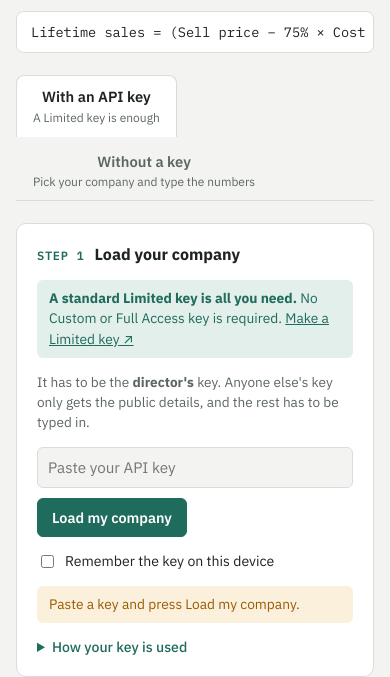
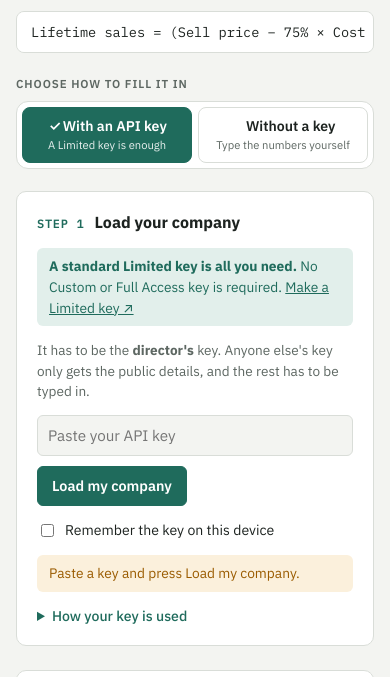
Before and after one commit to MarcelUraganu/Torn-Company-Lifetime-Sales, a plain HTML site: page index.html in a window 390 px wide. Shown: the part 138-815 px from the top of the page. Drawn offline with Linux system fonts and the light colour scheme.

Commit message:
Make the two modes a clear side-by-side switch on mobile
The tabs wrapped onto two lines on phones and looked like headings. They are now two equal buttons under a "Choose how to fill it in" label, with the selected one filled and ticked.

Co-Authored-By: Claude Opus 5.5 <noreply@anthropic.com>
Claude-Session: https://claude.ai/code/session_019Ek58S9jC6YHT5htaqQxuH

```diff
--- a/index.html
+++ b/index.html
@@ -54,13 +54,21 @@ header p { margin: 0; color: var(--muted); max-width: 68ch; }
   font-family: var(--font-num); font-size: 0.85rem; background: var(--panel); border: 1px solid var(--line);
   border-radius: 8px; padding: 10px 14px; overflow-x: auto; white-space: nowrap; margin-top: 14px;
 }
-.tabs { display: flex; gap: 4px; border-bottom: 1px solid var(--line); flex-wrap: wrap; }
+.modepick { display: grid; gap: 8px; }
+.tabs {
+  display: grid; grid-template-columns: 1fr 1fr; gap: 6px; padding: 5px; max-width: 640px;
+  background: var(--panel); border: 1px solid var(--line); border-radius: 12px;
+}
 .tab {
-  font: inherit; font-weight: 600; font-size: 0.92rem; padding: 10px 16px; cursor: pointer; background: transparent;
-  color: var(--muted); border: 1px solid transparent; border-bottom: none; border-radius: 8px 8px 0 0; margin-bottom: -1px;
+  font: inherit; font-weight: 600; font-size: 0.95rem; line-height: 1.25; padding: 12px 10px; cursor: pointer;
+  background: transparent; color: var(--ink); border: 1px solid var(--line); border-radius: 8px; text-align: center; min-width: 0;
 }
-.tab[aria-selected="true"] { background: var(--panel); color: var(--ink); border-color: var(--line); }
-.tab small { display: block; font-weight: 400; font-size: 0.75rem; color: var(--muted); }
+.tab:hover { background: var(--accent-soft); }
+.tab[aria-selected="true"] { background: var(--accent); border-color: var(--accent); color: var(--panel); }
+.tab small { display: block; font-weight: 400; font-size: 0.75rem; color: var(--muted); margin-top: 3px; }
+.tab[aria-selected="true"] small { color: var(--panel); opacity: 0.9; }
+.tab .tick { display: inline-block; width: 1.1em; }
+@media (max-width: 480px) { .tab { font-size: 0.88rem; padding: 10px 6px; } .tab small { font-size: 0.7rem; } }
 .grid { display: grid; grid-template-columns: minmax(0, 1fr) 360px; gap: 24px; align-items: start; }
 @media (max-width: 900px) { .grid { grid-template-columns: minmax(0, 1fr); } }
 .col { display: grid; gap: 18px; min-width: 0; }
@@ -132,9 +140,12 @@ a.go { font-weight: 500; white-space: nowrap; }
     <div class="formula">Lifetime sales = (Sell price − 75% × Cost&nbsp;+&nbsp;upgrades − 75% × Stock − Vault) ÷ 5%</div>
   </header>
 
-  <div class="tabs" role="tablist" aria-label="How to fill in the numbers">
-    <button type="button" class="tab" role="tab" id="tab-api" aria-controls="panel-api" aria-selected="true">With an API key<small>A Limited key is enough</small></button>
-    <button type="button" class="tab" role="tab" id="tab-manual" aria-controls="panel-manual" aria-selected="false">Without a key<small>Pick your company and type the numbers</small></button>
+  <div class="modepick">
+    <div class="eyebrow" id="modeLabel">Choose how to fill it in</div>
+    <div class="tabs" role="tablist" aria-labelledby="modeLabel">
+      <button type="button" class="tab" role="tab" id="tab-api" aria-controls="panel-api" aria-selected="true"><span class="tick" aria-hidden="true"></span>With an API key<small>A Limited key is enough</small></button>
+      <button type="button" class="tab" role="tab" id="tab-manual" aria-controls="panel-manual" aria-selected="false"><span class="tick" aria-hidden="true"></span>Without a key<small>Type the numbers yourself</small></button>
+    </div>
   </div>
 
   <div class="grid">
@@ -381,6 +392,7 @@ a.go { font-weight: 500; white-space: nowrap; }
     activeTab = name;
     ["manual", "api"].forEach(function (t) {
       $("tab-" + t).setAttribute("aria-selected", String(t === name));
+      $("tab-" + t).querySelector(".tick").textContent = t === name ? "✓" : "";
       $("panel-" + t).hidden = t !== name;
     });
     try { localStorage.setItem(TAB_KEY, name); } catch (e) {}
```
